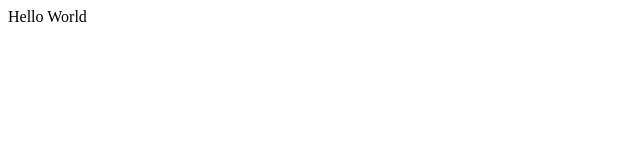
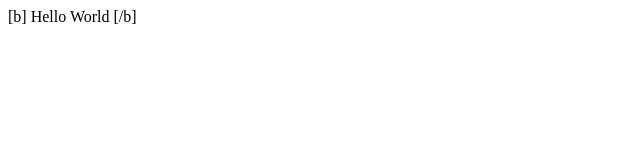
Before and after one commit to at25085/at25085.github.io, a plain HTML site: page index.html in a window 1280 px wide. Shown: the full height of the page, 0-640 px from the left. Drawn offline with Linux system fonts and the light colour scheme.

Commit message:
Update index.html

```diff
--- a/index.html
+++ b/index.html
@@ -1,3 +1,5 @@
 <html>
+  [b]
   Hello World
+  [/b]
 </html>
```
